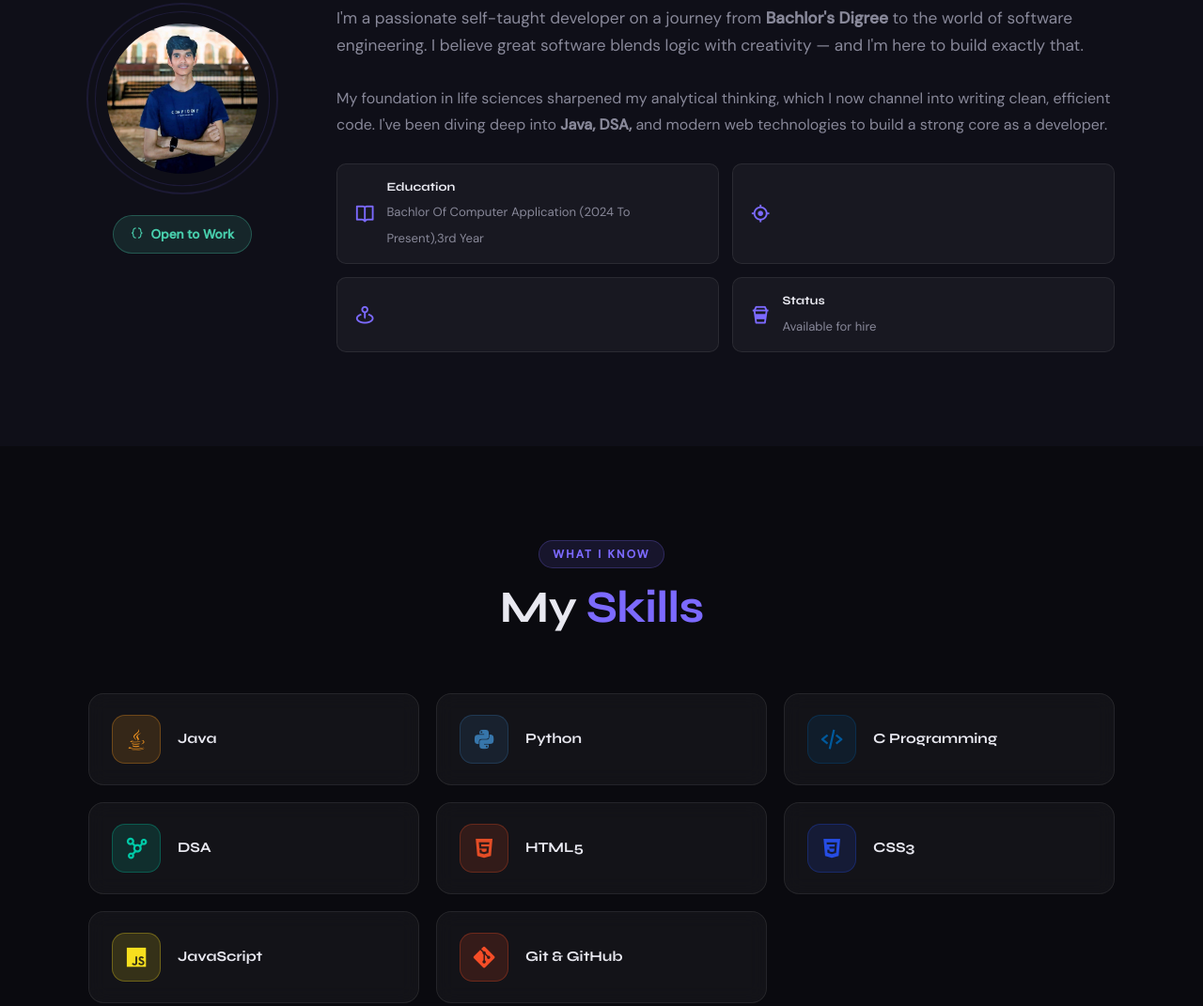
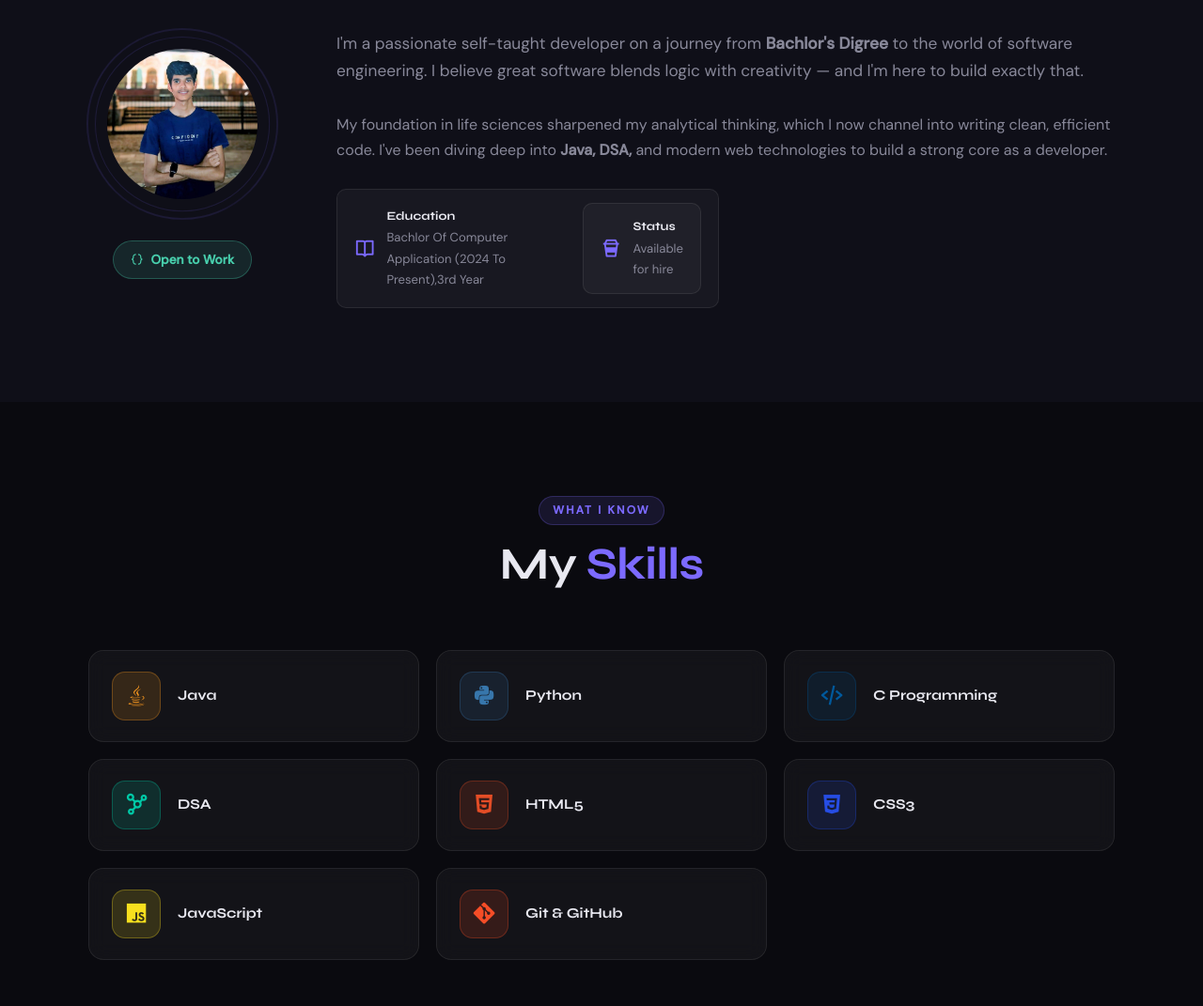
Before and after one commit to prabhakarsgaur12/prabhakar-portfolio, a plain HTML site: page index.html in a window 1280 px wide. Shown: the part 1059-2130 px from the top of the page at 94% size. Drawn offline with nearby package versions, Linux system fonts and the light colour scheme.

Commit message:
Update index.html

```diff
--- a/index.html
+++ b/index.html
@@ -1,4 +1,4 @@
-<!DOCTYPE html>
+F<!DOCTYPE html>
 <html lang="en" data-theme="dark">
 <head>
   <meta charset="UTF-8" />
@@ -118,14 +118,7 @@
                 <strong>Education</strong>
                 <span>Bachlor Of Computer Application (2024 To Present),3rd Year</span>
               </div>
-            </div>
-            <div class="info-card">
-              <i class='bx bx-target-lock'></i>
-            </div>
-            <div class="info-card">
-              <i class='bx bx-map-pin'></i>
 
-            </div>
             <div class="info-card">
               <i class='bx bx-coffee-togo'></i>
               <div>
```
